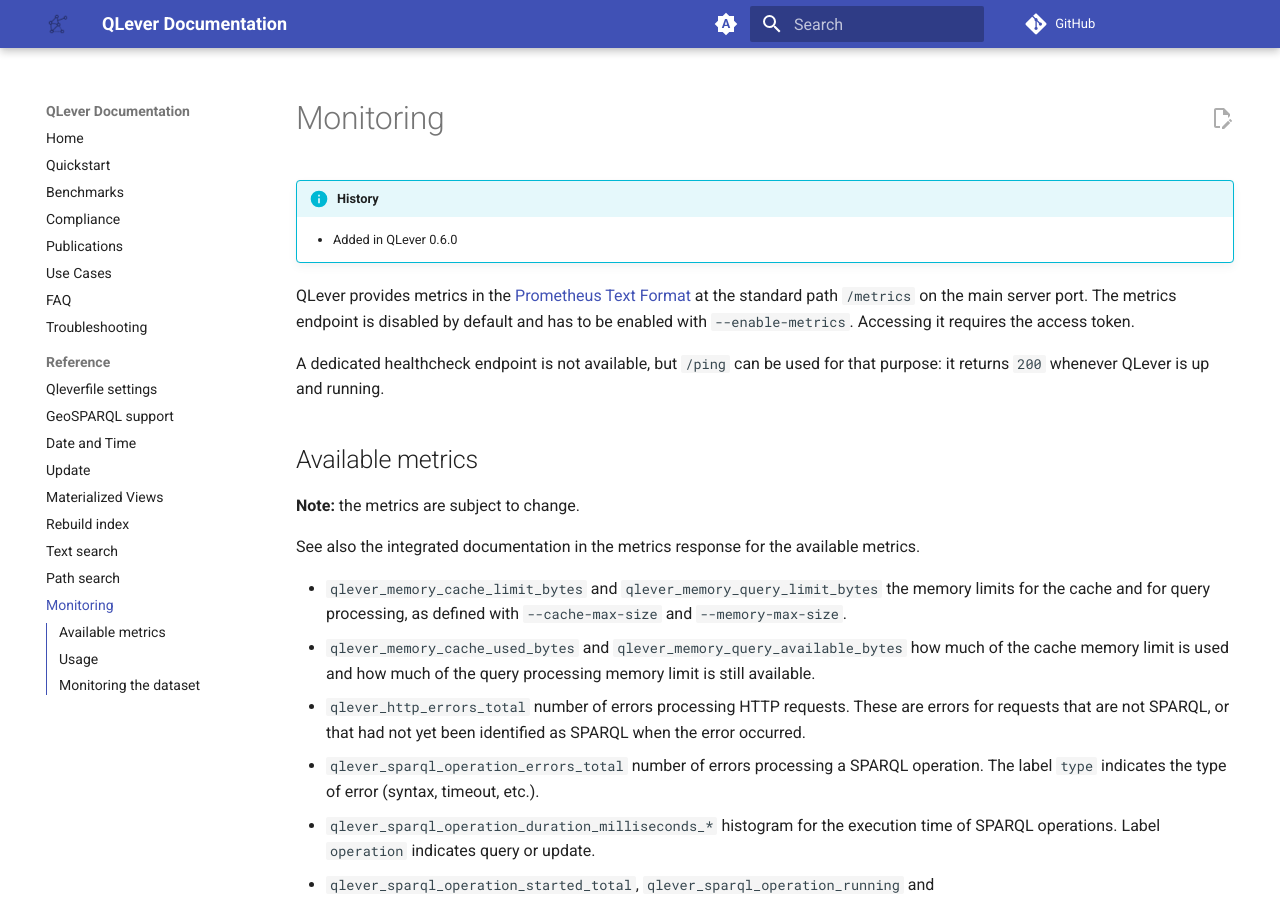
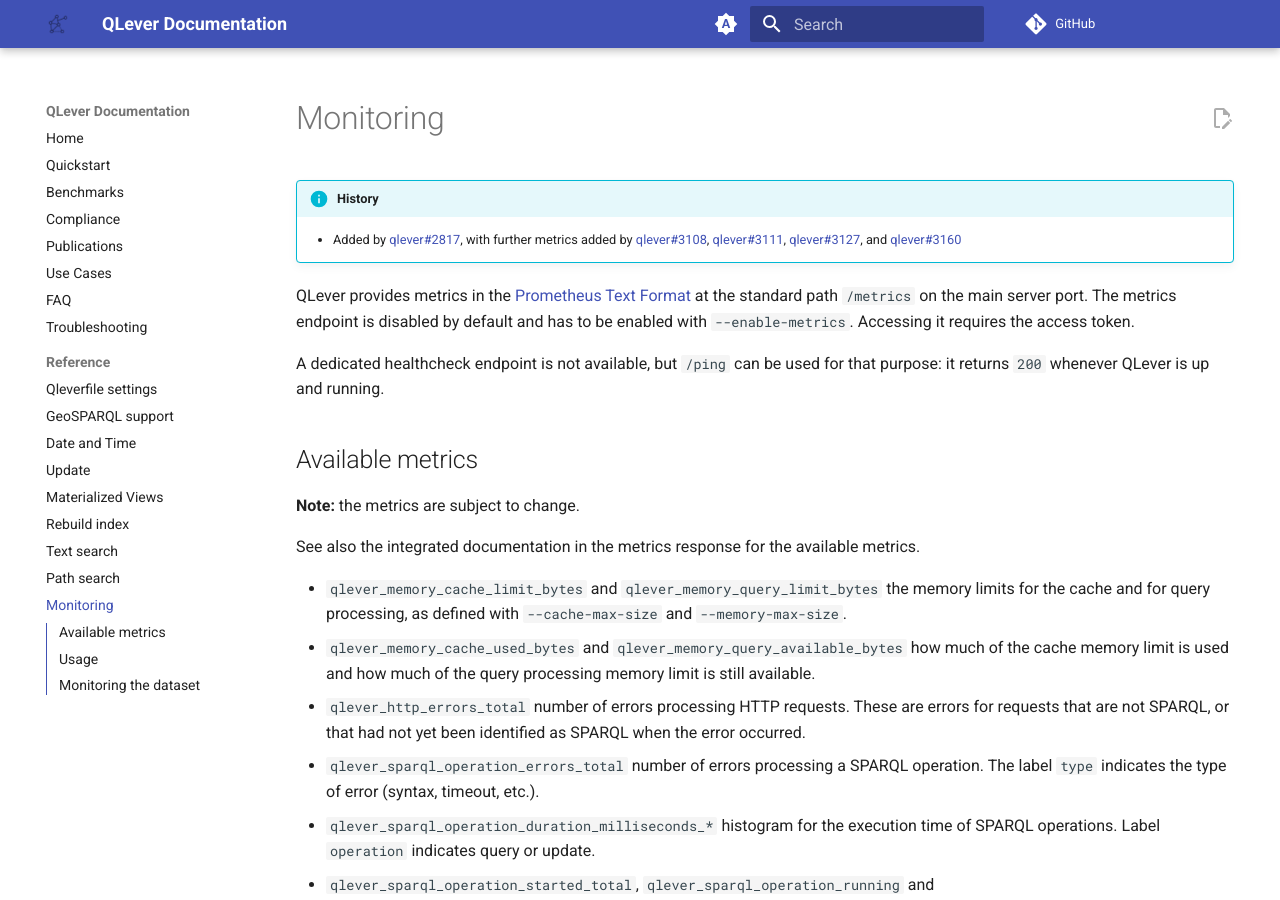
Before and after one commit to qlever-dev/qlever-docs, an MkDocs documentation site: the page built from docs/monitoring.md, in a window 1280 px wide and 900 px high. Built offline with MkDocs 1.6.1 and Material for MkDocs 9.7.7, drawn with Linux system fonts in a browser that asks for light colours; plug-ins that fetch from the network failed and are left out; comment, search, counter and statistics services are not loaded; the version menu is left out.

Commit message:
Refer to the qlever PRs instead of a not-yet-existing release

```diff
--- a/docs/monitoring.md
+++ b/docs/monitoring.md
@@ -1,7 +1,7 @@
 # Monitoring
 
 !!! info "History"
-    - Added in QLever 0.6.0
+    - Added by [qlever#2817](https://github.com/ad-freiburg/qlever/pull/2817), with further metrics added by [qlever#3108](https://github.com/ad-freiburg/qlever/pull/3108), [qlever#3111](https://github.com/ad-freiburg/qlever/pull/3111), [qlever#3127](https://github.com/ad-freiburg/qlever/pull/3127), and [qlever#3160](https://github.com/ad-freiburg/qlever/pull/3160)
 
 QLever provides metrics in the [Prometheus Text Format](https://prometheus.io/docs/instrumenting/exposition_formats/#prometheus-text-format) at the standard path `/metrics` on the main server port. The metrics endpoint is disabled by default and has to be enabled with `--enable-metrics`. Accessing it requires the access token.
 
```
